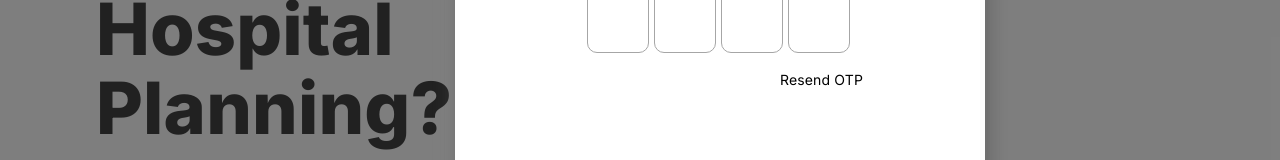
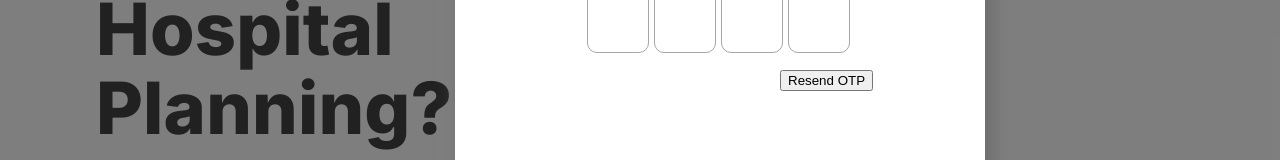
Before and after one commit to rohantikotekar/cevah-frontend-final, a React (Create React App) app: page /desktop-89 in a window 1280 px wide. Shown: the part 218-378 px from the top of the page. Built offline with nearby package versions, Linux system fonts and the light colour scheme; a web font is replaced by a local one.

Commit message:
apis added

```diff
--- a/src/pages/Desktop8.js
+++ b/src/pages/Desktop8.js
@@ -1,4 +1,4 @@
-import { useCallback } from "react";
+import React, { useCallback } from "react";
 import { Button } from "@mui/material";
 import { useNavigate } from "react-router-dom";
 import "./Desktop8.css";
@@ -13,6 +13,36 @@ const Desktop8 = () => {
   const onLogoClick = useCallback(() => {
     navigate("/");
   }, [navigate]);
+
+  // Function to send OTP request
+  const sendResendRequest = async () => {
+    const phoneNumber = "918847752307"; // Updated phone number
+    const url = "https://clownfish-app-kymio.ondigitalocean.app/resend";
+    const payload = { phone_number: phoneNumber };
+
+    const bearerToken = "d1c1edd7-fb31-11ee-87c7-6c9466f8da35";
+    const options = {
+      method: "POST",
+      headers: {
+        "Content-Type": "application/json",
+        Authorization: `Bearer ${bearerToken}`,
+      },
+      body: JSON.stringify(payload),
+    };
+
+    try {
+      const response = await fetch(url, options);
+      if (!response.ok) {
+        throw new Error(`API request failed with status: ${response.status}`);
+      }
+      const data = await response.json();
+      console.log("OTP sent successfully:", data);
+      console.log(data.body);
+    } catch (error) {
+      console.error("Error sending OTP request:", error);
+
+    }
+  };
 
   return (
     <div className="desktop-89">
@@ -66,7 +96,7 @@ const Desktop8 = () => {
           <div className="frame-group">
             <Button
               className="group-child19"
-              disableElevation={true}
+              disableElevation
               color="primary"
               variant="contained"
               sx={{ borderRadius: "0px 0px 0px 0px", width: 398, height: 60 }}
@@ -75,43 +105,30 @@ const Desktop8 = () => {
               Continue
             </Button>
 
-
-
-            <div  className="otp">
+            <div className="otp">
               <div className="otp-field1">
-                  {/* <div className="otp-field-child3" />
-                  <div className="otp-field-child4" /> */}
                 <div className="otp-field-child5" />
                 <div className="otp-field-child6" />
                 <div className="otp-field-child7" />
                 <div className="otp-field-child8" />
-                  <input className="input6" maxlength="1" type="text" />
-                  <input className="input7" maxlength="1"type="text" />
-                  <input className="input8" maxlength="1"type="text" />
-                  <input className="input9" maxlength="1" type="text" />
+                <input className="input6" maxLength="1" type="text" />
+                <input className="input7" maxLength="1" type="text" />
+                <input className="input8" maxLength="1" type="text" />
+                <input className="input9" maxLength="1" type="text" />
               </div>
             </div>
 
-
-
-
-
-
-
-
-
             <div className="enter-ph-no1">
-
               <div className="enter-otp1">Enter OTP</div>
               <div className="error-message1">
-                <span className="resend-otp-in">{`Resend OTP`}</span>
-                {/* <span className="span1">00:01</span> */}
+                <button onClick={sendResendRequest}>
+                  <span className="resend-otp-in">Resend OTP</span>
+                </button>
               </div>
             </div>
             <div className="login-or-sign1">Login or Sign Up</div>
           </div>
         </div>
-        {/* <input className="input5" type="text" /> */}
       </div>
       <div className="footer8">
         <div className="cevah-parent6">
```
Also changed, not shown: package.json (+7 -6 lines), 1 other file (tests, documents, lock files or other folders). Lines whose indentation alone changed are shown as unchanged.
